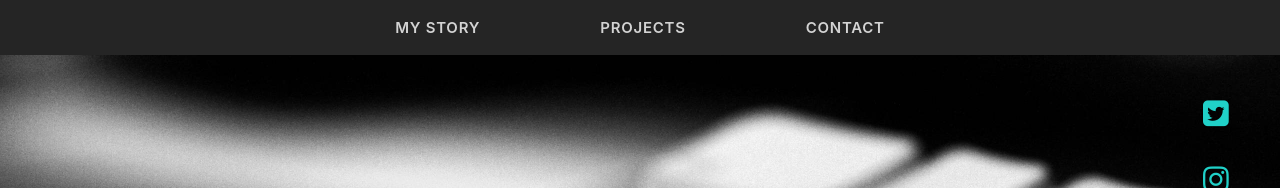
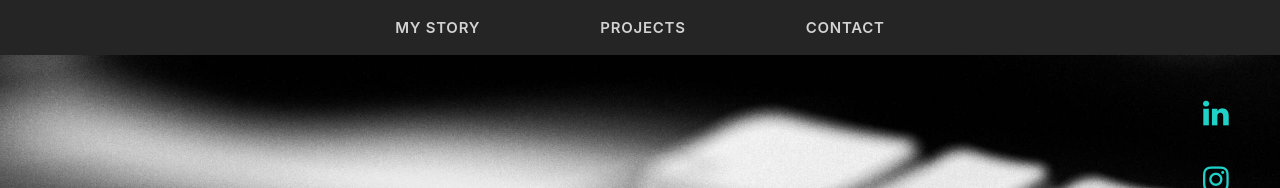
Before and after one commit to sjaugmented/portfolio, a React (Create React App) app: page / in a window 1280 px wide. Shown: the top 188 px of the page. Built offline with nearby package versions, Linux system fonts and the light colour scheme.

Commit message:
swapped twitter icon for linkedin

```diff
--- a/src/components/Social.js
+++ b/src/components/Social.js
@@ -8,7 +8,7 @@ const Social = () => {
         rel="noopener noreferrer"
         href="https://www.linkedin.com/in/cineseth/"
       >
-        <i class="fa fa-twitter-square" aria-hidden="true"></i>
+        <i class="fa fa-linkedin" aria-hidden="true"></i>
       </a>
       <a
         target="_blank"
```
